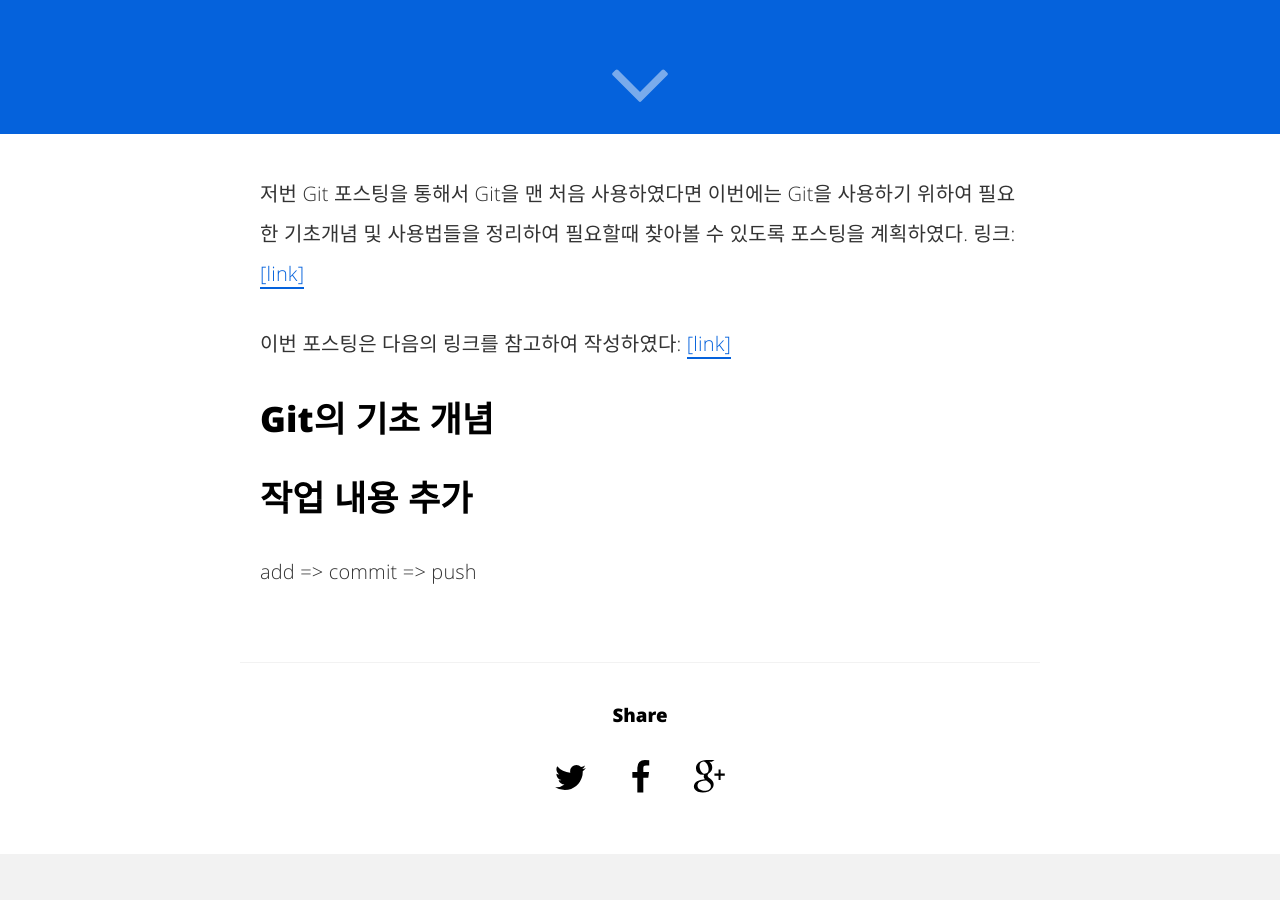
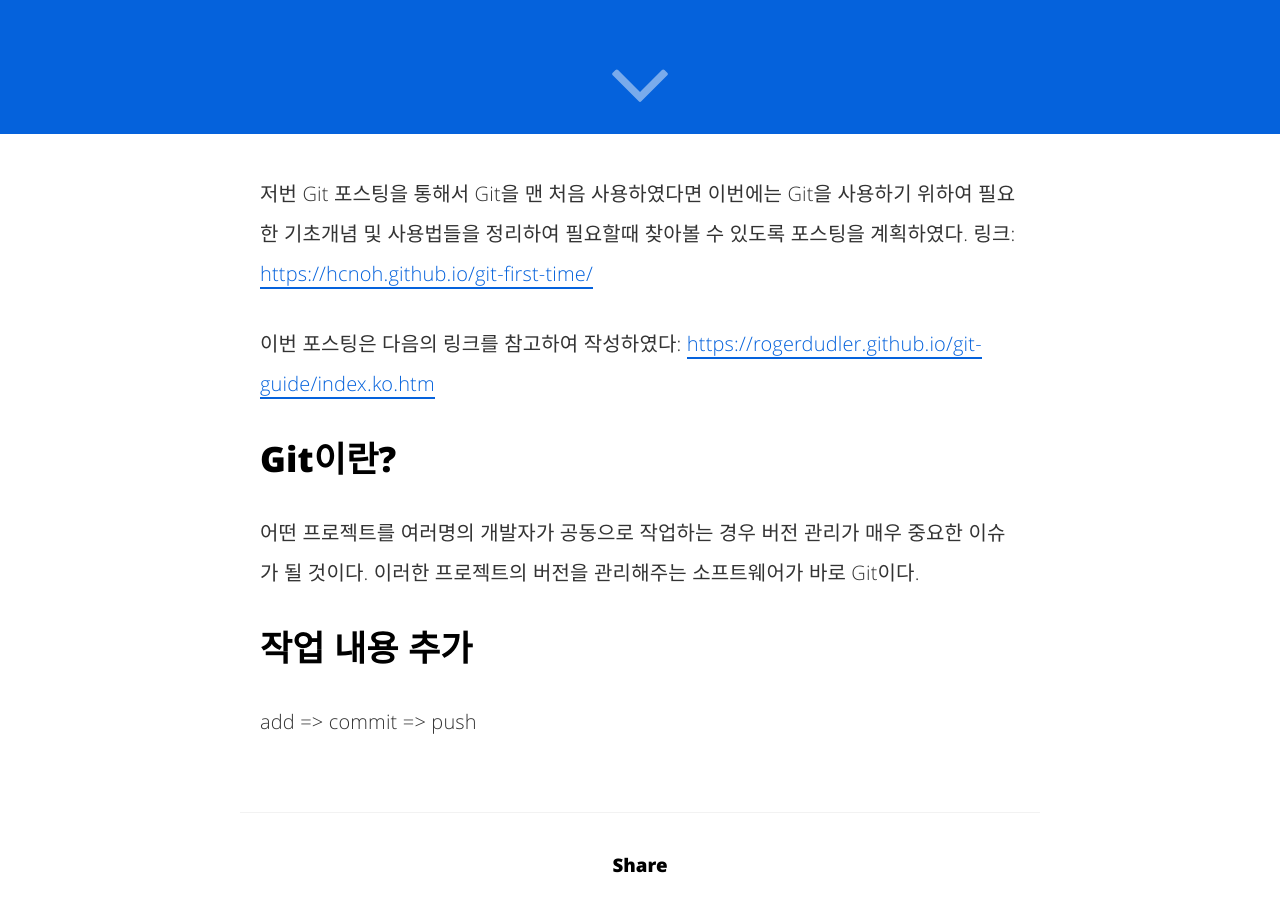
Before and after one commit to hcnoh/blog-prev, a Jekyll site: the page built from _posts/2018-08-20-git-basic-usage.md, in a window 1280 px wide and 900 px high, scrolled down 766 px. Built offline with Jekyll 4.4.1, drawn with Linux system fonts in a browser that asks for light colours; comment, search, counter and statistics services are not loaded.

Commit message:
Update 2018-08-20-git-basic-usage.md

```diff
--- a/_posts/2018-08-20-git-basic-usage.md
+++ b/_posts/2018-08-20-git-basic-usage.md
@@ -11,11 +11,12 @@ categories:
 twitter_text: 'Git 기본 사용법'
 ---
 
-저번 Git 포스팅을 통해서 Git을 맨 처음 사용하였다면 이번에는 Git을 사용하기 위하여 필요한 기초개념 및 사용법들을 정리하여 필요할때 찾아볼 수 있도록 포스팅을 계획하였다. 링크: [[link]](https://hcnoh.github.io/git-first-time/)
+저번 Git 포스팅을 통해서 Git을 맨 처음 사용하였다면 이번에는 Git을 사용하기 위하여 필요한 기초개념 및 사용법들을 정리하여 필요할때 찾아볼 수 있도록 포스팅을 계획하였다. 링크: [https://hcnoh.github.io/git-first-time/](https://hcnoh.github.io/git-first-time/)
 
-이번 포스팅은 다음의 링크를 참고하여 작성하였다: [[link]](https://rogerdudler.github.io/git-guide/index.ko.html)
+이번 포스팅은 다음의 링크를 참고하여 작성하였다: [https://rogerdudler.github.io/git-guide/index.ko.htm](https://rogerdudler.github.io/git-guide/index.ko.html)
 
-## Git의 기초 개념
+## Git이란?
+어떤 프로젝트를 여러명의 개발자가 공동으로 작업하는 경우 버전 관리가 매우 중요한 이슈가 될 것이다. 이러한 프로젝트의 버전을 관리해주는 소프트웨어가 바로 Git이다.
 
 ## 작업 내용 추가
 add => commit => push
```
